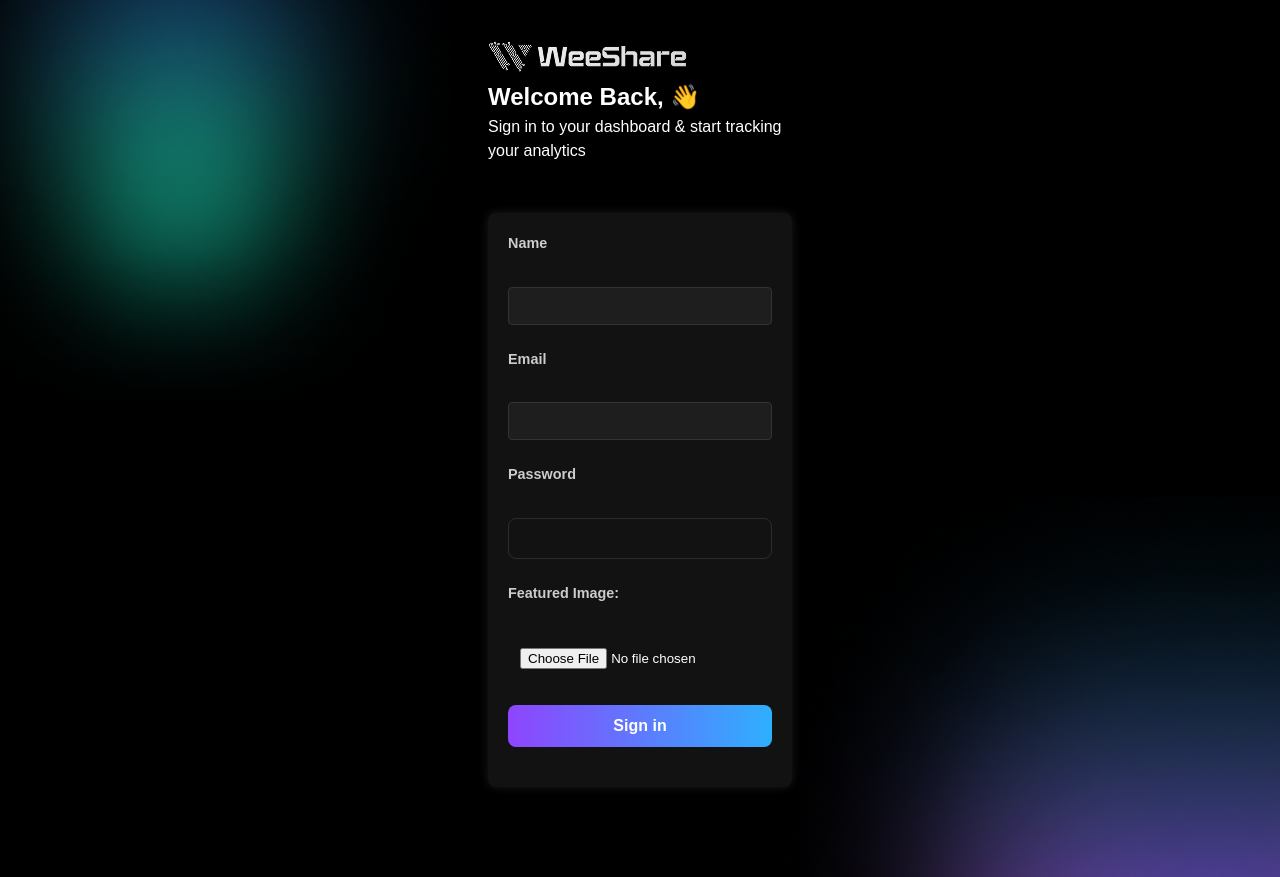
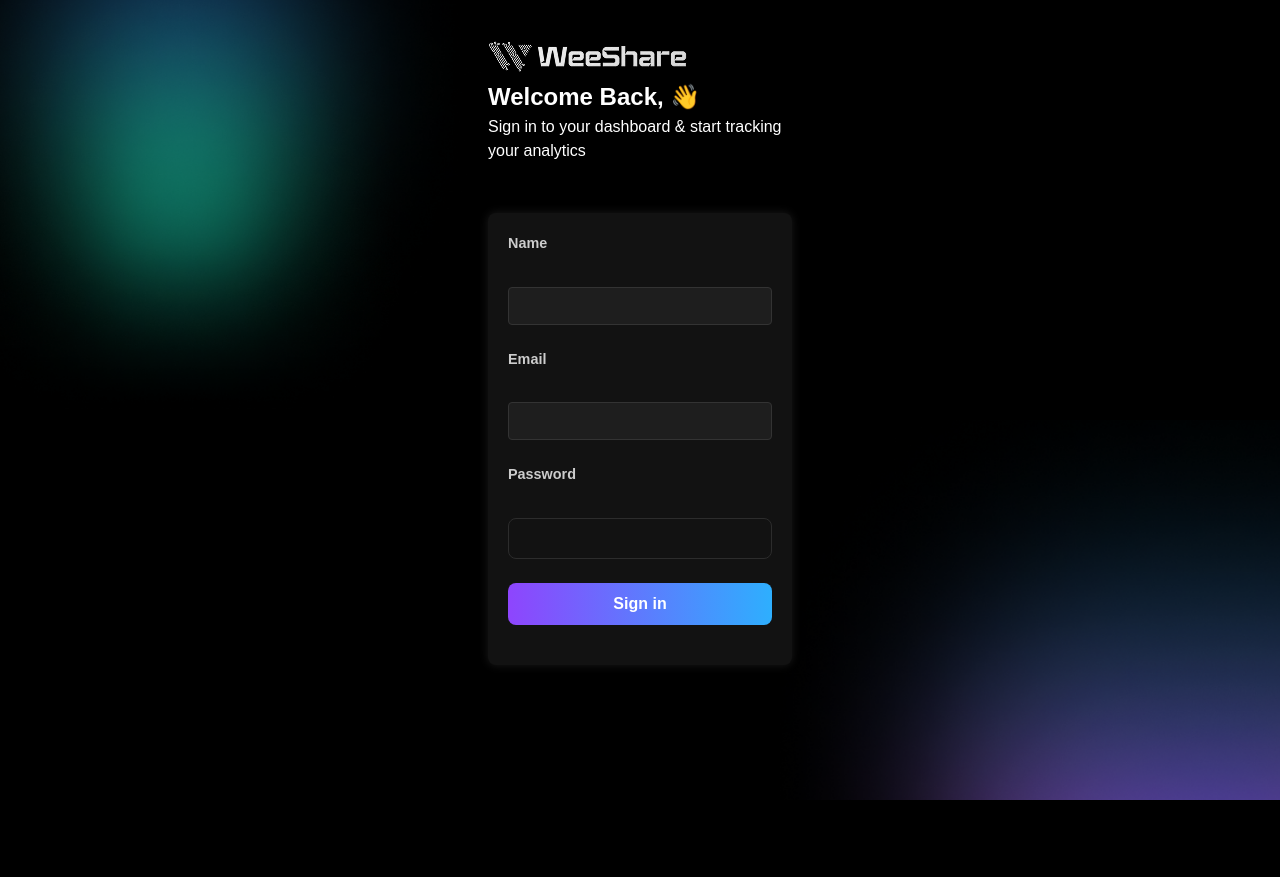
Before and after one commit to tariq615/adsmangfront, a React (Vite) app: page /signup in a window 1280 px wide. After the commit the page ends 800 px from the top, so only its background shows below. Built offline with nearby package versions, Linux system fonts and the light colour scheme.

Commit message:
signup added

```diff
--- a/src/components/admin/AdminSidebar.tsx
+++ b/src/components/admin/AdminSidebar.tsx
@@ -85,12 +85,12 @@ const DivOne = ({ location }: { location: Location }) => (
         Icon={IoNotifications}
         location={location}
       />
-        <Li
+        {/* <Li
           url="/admin/blog"
           text="Blogs"
           Icon={PiAddressBook}
           location={location}
-        />
+        /> */}
         <Li
           url="/admin/blogs"
           text="All Blogs"
--- a/src/pages/Signup.tsx
+++ b/src/pages/Signup.tsx
@@ -82,16 +82,6 @@ const Signup = () => {
               value={password}
               onChange={(e) => setPassword(e.target.value)}
             />
-
-            <label className="form-label" htmlFor="featuredImage">Featured Image:</label>
-            <input
-              type="file"
-              id="featuredImage"
-              className="form-input"
-              accept="image/png, image/jpg, image/jpeg, image/gif, image/webp"
-              onChange={handleFileChange}
-            />
-
             {error.length > 0 && (
               <ul className="text-red-500 text-sm mt-2">
                 {error.map((err, index) => (
```
